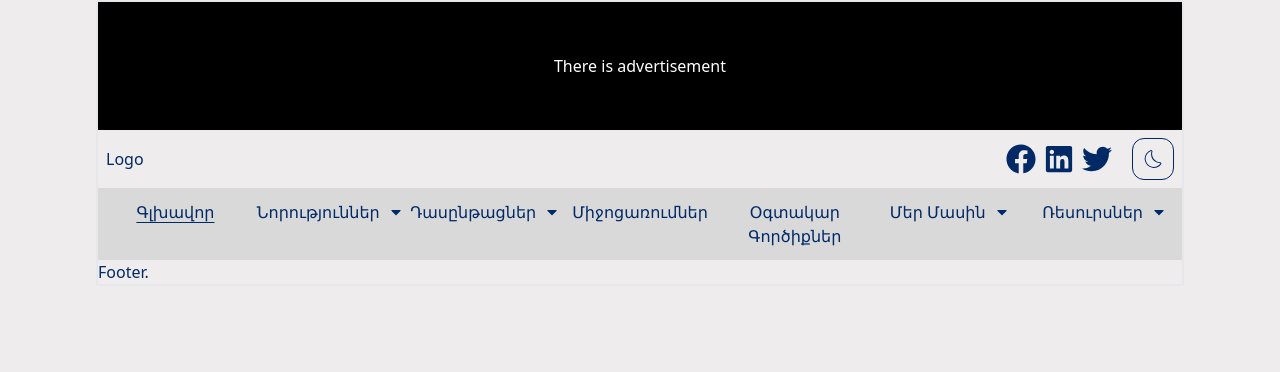
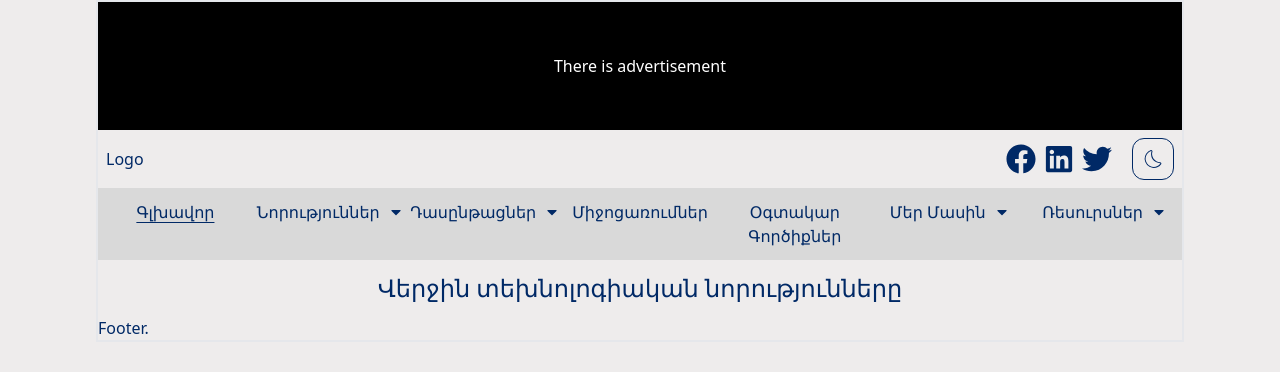
Before and after one commit to khachatryanhovhannes/news-website, a Next.js app: page / in a window 1280 px wide. Shown: the top 372 px of the page. Built offline with nearby package versions, Linux system fonts and the light colour scheme.

Commit message:
develop: Adding page heading in home

```diff
--- a/app/page.tsx
+++ b/app/page.tsx
@@ -1,7 +1,9 @@
+import { PageHeading } from "@/components/atoms";
+
 export default function Home() {
   return (
     <main className="">
-
+      <PageHeading title="Վերջին տեխնոլոգիական նորությունները" />
     </main>
   );
 }
```
